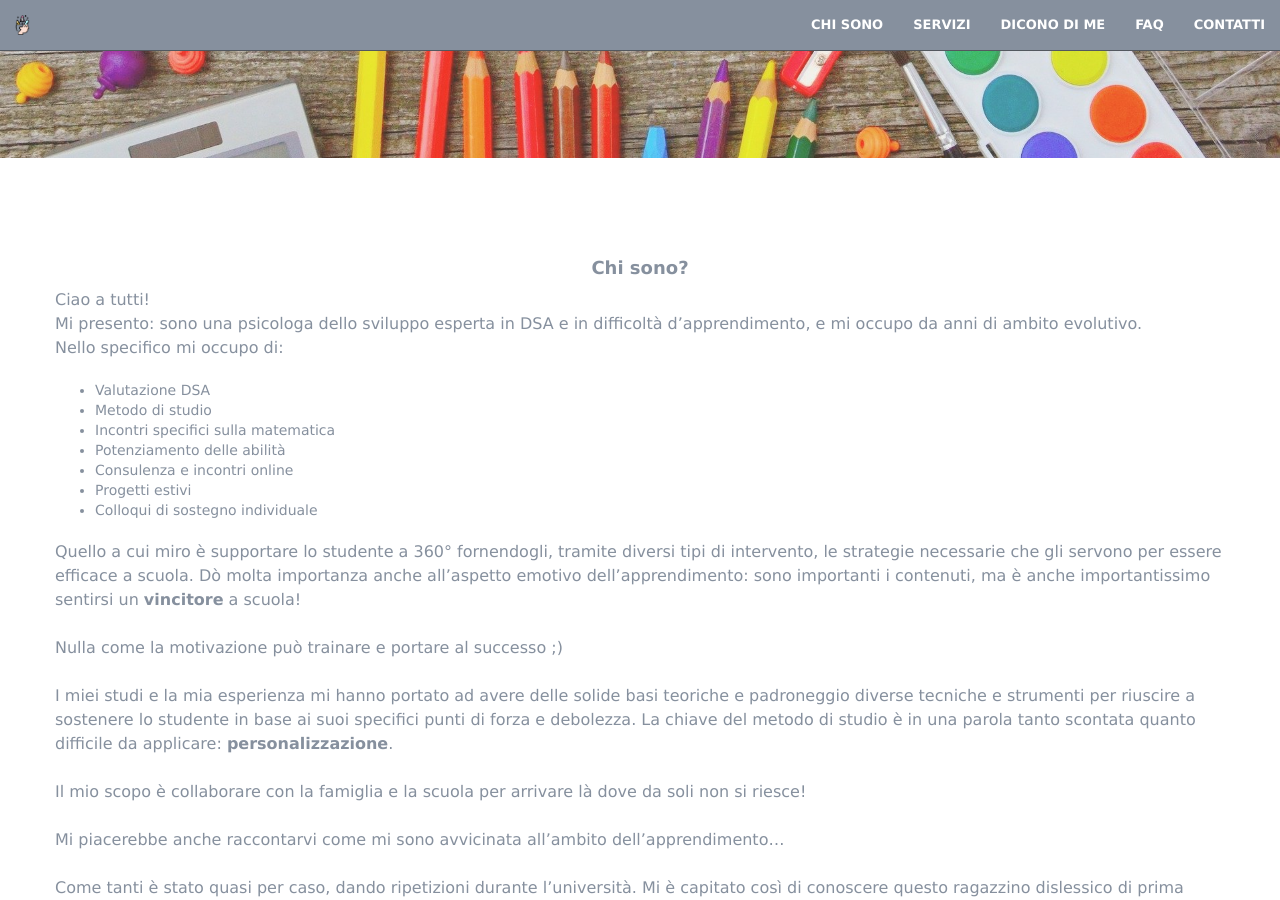
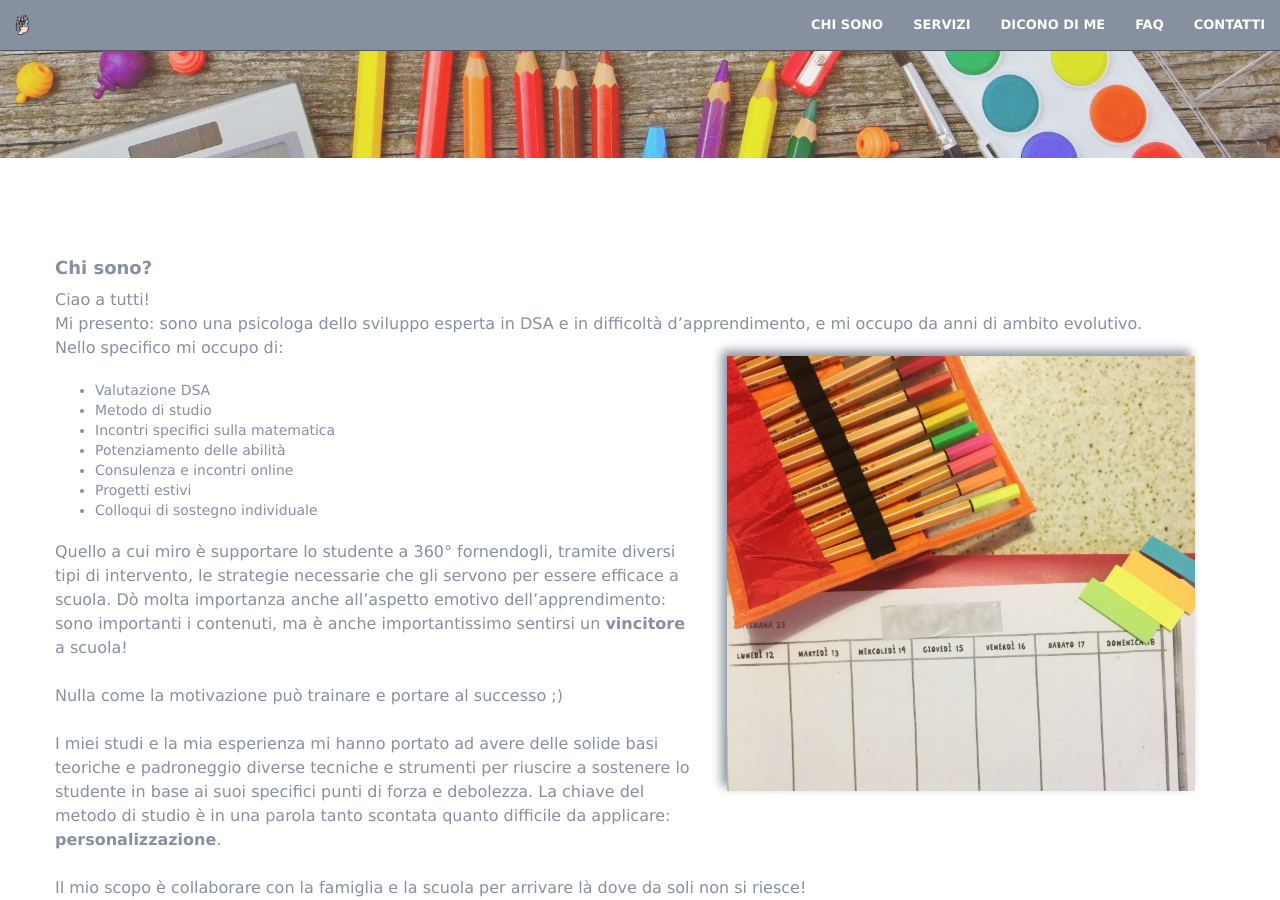
Before and after one commit to simoforzani/simoforzani.github.io, a Jekyll site: the page built from index.html, in a window 1280 px wide and 900 px high, scrolled down 309 px. Built offline with Jekyll 4.4.1, drawn with Linux system fonts in a browser that asks for light colours.

Commit message:
added photo

```diff
--- a/_includes/chisono.html
+++ b/_includes/chisono.html
@@ -2,13 +2,14 @@
     <div class="container">
         <div class="row">
             <div>
-                <h4 class="section-heading text-center"><b>Chi sono?</b></h4>
+                <h4 class="section-heading"><b>Chi sono?</b></h4>
                 <p>
                     Ciao a tutti!
                 </br>
                     Mi presento: sono una psicologa dello sviluppo esperta in DSA e
                     in difficoltà d’apprendimento, e mi occupo da anni di ambito evolutivo.
                 </br>
+                <img src="{{ site.baseurl }}/img/astuccio.jpg" class=img-text align=right hspace="30" vspace="20" width="40%">
                     Nello specifico mi occupo di:
                     <ul>
                         <li>
@@ -57,7 +58,8 @@
                     sempre di più, ma che soprattutto ha portato a un lavoro che mi piace tantissimo e mi dà tantissime soddisfazioni!
                 </br></br>
                 </p>
-                <h4 class="section-heading text-center"><b>La mia formazione...</b></h4>
+                <img src="{{ site.baseurl }}/img/simona.jpg" class=img-text align=left hspace="30" vspace="20" width="40%">
+                <h4 class="section-heading"><b>La mia formazione...</b></h4>
                 <p>
                     Però ora voglio parlarvi un po’ di me, così che possiate conoscermi un po’ di più.
                 </br></br>
@@ -72,7 +74,7 @@
                     Sono una persona curiosa a cui tuttora piace studiare e aggiornarsi, quindi ancora adesso sto perfezionando su me stessa
                     cosa può e cosa non può funzionare nello studio (nuovo obiettivo: il francese!).
                 </p>
-                <h4 class="section-heading text-center"><b>Le mie passioni...</b></h4>
+                <h4 class="section-heading"><b>Le mie passioni...</b></h4>
                 <p>
                     Oltre alla passione per il mio lavoro, un’altra cosa che amo è viaggiare! Sono brava a pianificare e organizzare,
                     e utilizzo questa mia capacità nell’organizzare brevi (o lunghe!) fughe dalla realtà,
--- a/_includes/contact.html
+++ b/_includes/contact.html
@@ -3,11 +3,11 @@
         <div class="row">
             <div class="col-lg-8 col-lg-offset-2 text-center">
                 <h2 class="section-heading">Contatti</h2>
-                <hr class="primary">
-                <p class="text-faded">
+                <p>
                     Qui trovi i miei contatti, usali se hai bisogno di qualsiasi informazione!
                 </p>
             </div>
+        </div>
         </br>
         <div class="col-lg-2 col-lg-offset-3 text-center">
             <a href="mailto:simo.forzani@hotmail.it">
--- a/_sass/_base.scss
+++ b/_sass/_base.scss
@@ -252,6 +252,9 @@ header {
     }
 }
 
+.img-text {
+    box-shadow: -5px -5px 10px;
+}
 .album-box {
     position: relative;
     display: block;
```
Also changed, not shown: img/astuccio.jpg (added), img/simona.jpg (added), 1 other file.
